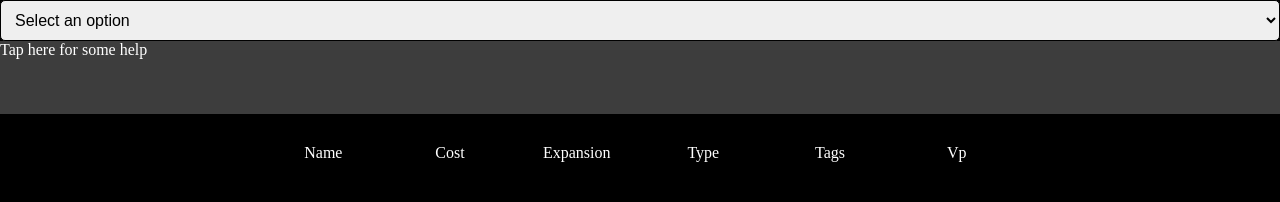
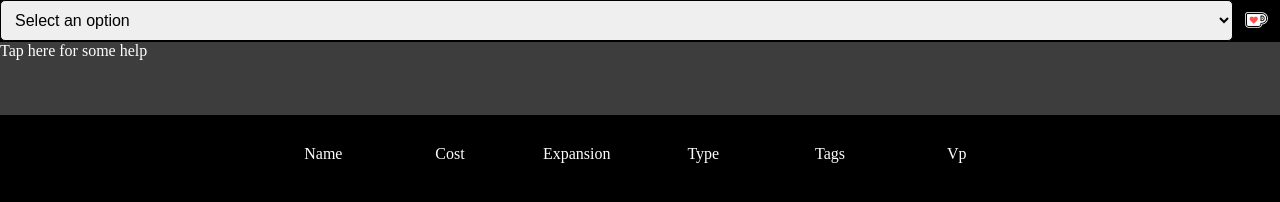
Before and after one commit to the-broken-tile/marsle, a plain HTML site: page index.html in a window 1280 px wide. Drawn offline with Linux system fonts and the light colour scheme.

Commit message:
Deploying to gh-pages from @ the-broken-tile/marsle@a1f5ae866a8b6a0bd2859ffb3d75890158dfac64 🚀

```diff
--- a/index.html
+++ b/index.html
@@ -1 +1 @@
-<!doctype html><html lang="en"><head><meta charset="UTF-8"><title>Marsle</title><meta name="viewport" content="width=device-width,initial-scale=1,user-scalable=no"><link rel="stylesheet" href="styles.css"/><script defer="defer" src="bundle.js"></script></head><body><div><select id="input"></select><div id="letters__container"><div id="show-letters">Tap here for some help</div></div><div id="grid"></div></div></body></html>
+<!doctype html><html lang="en"><head><meta charset="UTF-8"><title>Marsle</title><meta name="viewport" content="width=device-width,initial-scale=1,user-scalable=no"><link rel="stylesheet" href="styles.css"/><script defer="defer" src="bundle.js"></script></head><body><div><header id="header"><select id="input"></select> <a href="https://ko-fi.com/RusiPapazov" target="_blank" title="If you like what I'm doing you can buy me a ko-fi"><img src="./assets/ko-fi.png" alt="buy me a Ko-fi" id="ko-fi"></a></header><div id="letters__container"><div id="show-letters">Tap here for some help</div></div><div id="grid"></div></div></body></html>
--- a/styles.css
+++ b/styles.css
@@ -5,6 +5,16 @@ body {
     color: white;
     height: 100vh;
     width: 100vw;
+}
+
+#header {
+    min-height: 42px;
+}
+#ko-fi {
+    max-height: 16px;
+    position: absolute;
+    right: 12px;
+    top: 12px;
 }
 
 .grid {
@@ -51,7 +61,8 @@ body {
 #input {
     padding: 10px;
     font-size: 16px;
-    width: 100%;
+    /** ko-fi's width (23) + 2 * padding (12)  **/
+    width: calc(100% - 47px);
     border: 1px solid black;
     border-radius: 5px;
 }
```
Also changed, not shown: assets/ko-fi.png (added).
